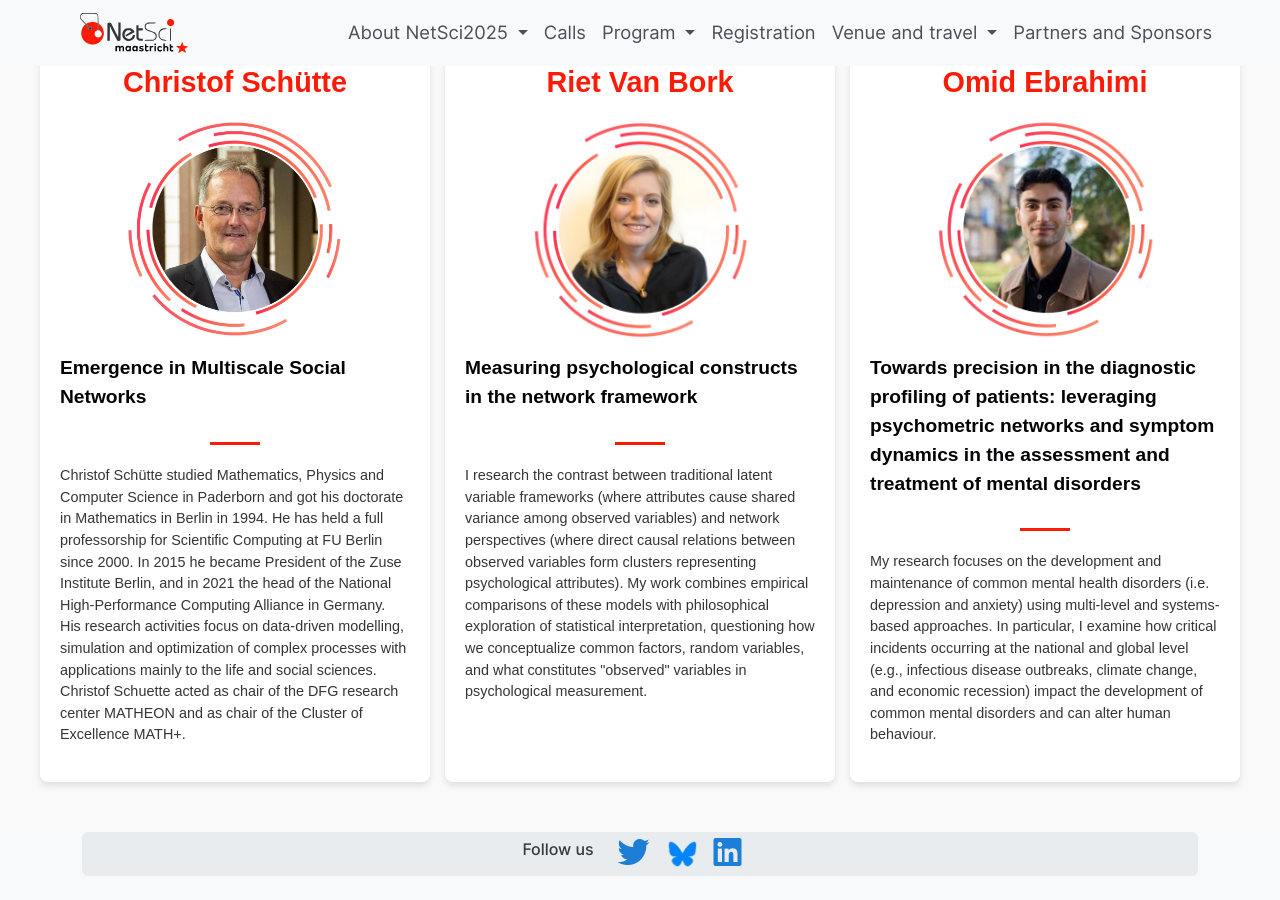
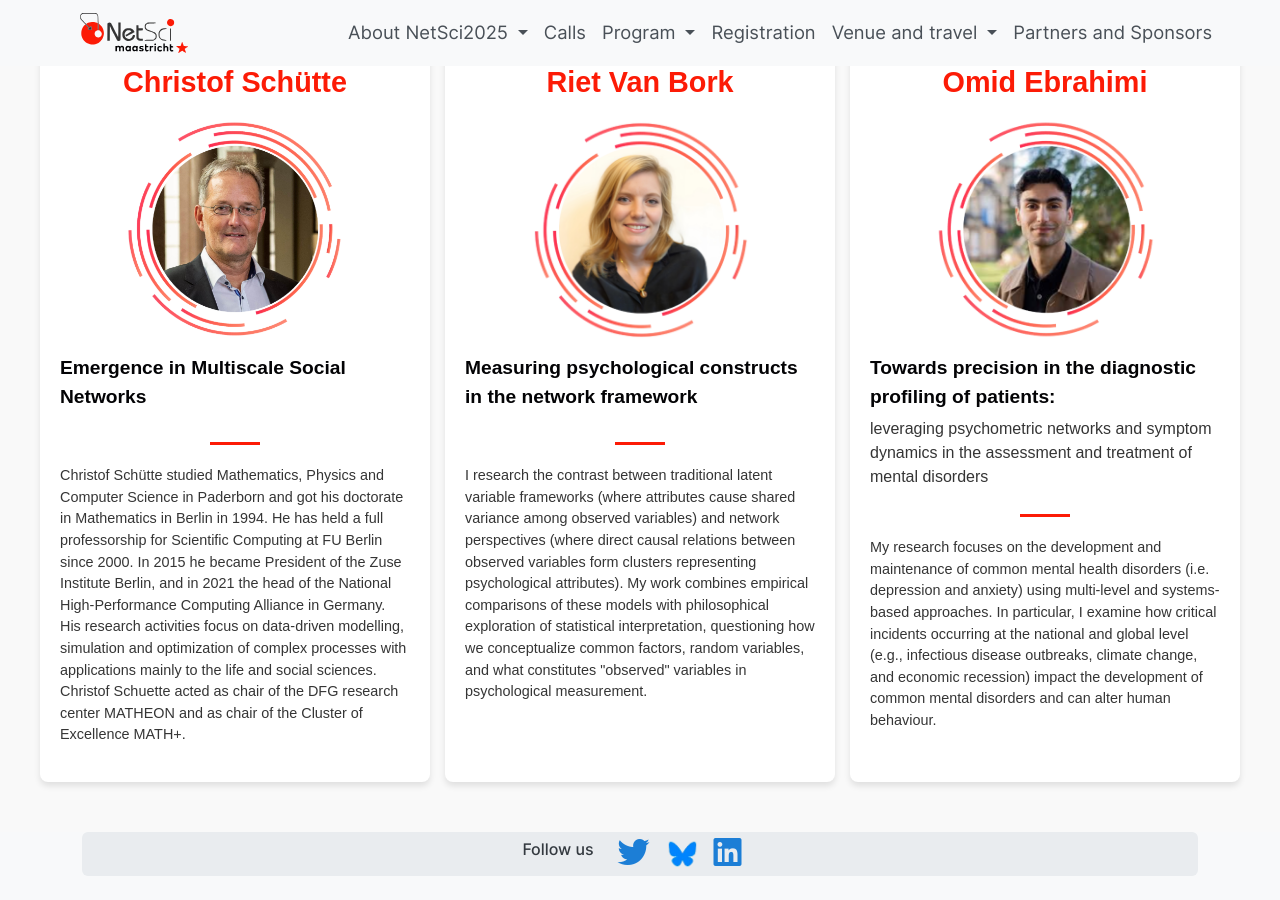
Before and after one commit to NetSci2025/netsci2025.github.io, a Jekyll site: the page built from speakers.md, in a window 1280 px wide and 900 px high, scrolled down 3202 px. Built offline with Jekyll 4.4.1, drawn with Linux system fonts in a browser that asks for light colours.

```diff
--- a/_data/speakers.yml
+++ b/_data/speakers.yml
@@ -144,8 +144,8 @@ focus-session:
 
 
   - name: "Omid Ebrahimi"
-    title: "Towards precision in the diagnostic profiling of patients: leveraging psychometric networks and symptom dynamics in the assessment and treatment of mental disorders"
-    subtitle: ""
+    title: "Towards precision in the diagnostic profiling of patients: "
+    subtitle: "leveraging psychometric networks and symptom dynamics in the assessment and treatment of mental disorders"
     affiliation: "Oxford University"
     description: >
       My research focuses on the development and maintenance of common mental health disorders (i.e. depression and anxiety) using multi-level and systems-based approaches. In particular, I examine how critical incidents occurring at the national and global level (e.g., infectious disease outbreaks, climate change, and economic recession) impact the development of common mental disorders and can alter human behaviour.
```
